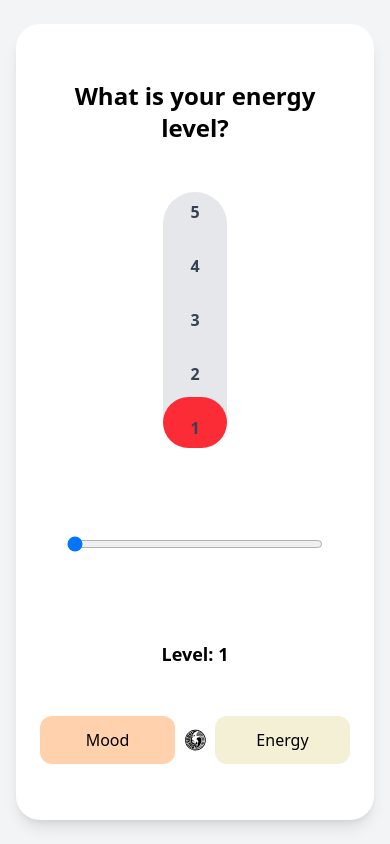
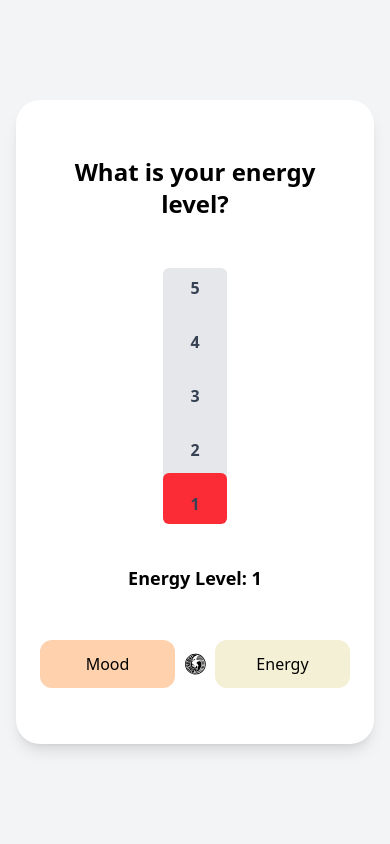
Before and after one commit to arvinsim/mood-tracker, a React (Vite) app: page /energy in a window 390 px wide. Built offline with nearby package versions, Linux system fonts and the light colour scheme.

Commit message:
Enhance energy level tracker with draggable interaction and improved responsiveness

```diff
--- a/src/routes/energy.tsx
+++ b/src/routes/energy.tsx
@@ -1,5 +1,5 @@
 import { createFileRoute } from "@tanstack/react-router";
-import { useState } from "react";
+import { useCallback, useEffect, useRef, useState } from "react";
 
 export const Route = createFileRoute("/energy")({
 	component: Energy,
@@ -7,6 +7,8 @@ export const Route = createFileRoute("/energy")({
 
 function Energy() {
 	const [energyLevel, setEnergyLevel] = useState(1);
+	const [isDragging, setIsDragging] = useState(false);
+	const barRef = useRef<HTMLDivElement>(null);
 
 	const barColor =
 		energyLevel === 1
@@ -19,6 +21,73 @@ function Energy() {
 						? "bg-blue-500"
 						: "bg-green-500";
 
+	const handleBarInteraction = useCallback((clientY: number) => {
+		if (!barRef.current) return;
+
+		const rect = barRef.current.getBoundingClientRect();
+		const barHeight = rect.height;
+		const positionY = clientY - rect.top;
+
+		// Calculate level based on position (inverted because 5 is at the top)
+		let newLevel = 5 - Math.floor((positionY / barHeight) * 5);
+
+		// Ensure value is within 1-5 range
+		newLevel = Math.max(1, Math.min(5, newLevel));
+		setEnergyLevel(newLevel);
+	}, []);
+
+	const handleMouseDown = useCallback(
+		(e: React.MouseEvent) => {
+			setIsDragging(true);
+			handleBarInteraction(e.clientY);
+		},
+		[handleBarInteraction],
+	);
+
+	const handleTouchStart = useCallback(
+		(e: React.TouchEvent) => {
+			setIsDragging(true);
+			handleBarInteraction(e.touches[0].clientY);
+		},
+		[handleBarInteraction],
+	);
+
+	const handleMouseMove = useCallback(
+		(e: MouseEvent) => {
+			if (isDragging) {
+				handleBarInteraction(e.clientY);
+			}
+		},
+		[isDragging, handleBarInteraction],
+	);
+
+	const handleTouchMove = useCallback(
+		(e: TouchEvent) => {
+			if (isDragging) {
+				handleBarInteraction(e.touches[0].clientY);
+			}
+		},
+		[isDragging, handleBarInteraction],
+	);
+
+	const handleEnd = useCallback(() => {
+		setIsDragging(false);
+	}, []);
+
+	useEffect(() => {
+		window.addEventListener("mousemove", handleMouseMove);
+		window.addEventListener("mouseup", handleEnd);
+		window.addEventListener("touchmove", handleTouchMove);
+		window.addEventListener("touchend", handleEnd);
+
+		return () => {
+			window.removeEventListener("mousemove", handleMouseMove);
+			window.removeEventListener("mouseup", handleEnd);
+			window.removeEventListener("touchmove", handleTouchMove);
+			window.removeEventListener("touchend", handleEnd);
+		};
+	}, [handleMouseMove, handleTouchMove, handleEnd]);
+
 	return (
 		<>
 			<div className="text-center text-2xl font-semibold mb-4 py-8">
@@ -27,13 +96,22 @@ function Energy() {
 
 			{/* Energy Tracker */}
 			<div className="flex flex-col items-center my-4">
-				<div className="relative h-64 w-16 bg-gray-200 rounded-full mb-2">
+				{/* Energy Container */}
+				<div
+					ref={barRef}
+					className="relative h-64 w-16 rounded-md bg-gray-200 mb-2 cursor-pointer"
+					onMouseDown={handleMouseDown}
+					onTouchStart={handleTouchStart}
+				>
+					{/* Energy Bar */}
 					<div
-						className={`absolute inset-x-0 bottom-0 rounded-full transition-all duration-300 ${barColor}`}
+						className={`absolute inset-x-0 bottom-0 rounded-md transition-all duration-100 ${barColor}`}
 						style={{
 							height: `${(energyLevel / 5) * 100}%`,
 						}}
 					/>
+
+					{/* Levels */}
 					<div className="absolute inset-0 flex flex-col justify-between items-center py-2 pointer-events-none">
 						{[5, 4, 3, 2, 1].map((level) => (
 							<div key={level} className="font-bold text-gray-700">
@@ -43,17 +121,10 @@ function Energy() {
 					</div>
 				</div>
 
-				<input
-					type="range"
-					min="1"
-					max="5"
-					step="1"
-					value={energyLevel}
-					onChange={(e) => setEnergyLevel(Number(e.target.value))}
-					className="w-64 mt-20 mb-20"
-				/>
-
-				<div className="text-lg font-semibold mt-2">Level: {energyLevel}</div>
+				{/* Label */}
+				<div className="text-lg font-semibold mt-8">
+					Energy Level: {energyLevel}
+				</div>
 			</div>
 		</>
 	);
```
